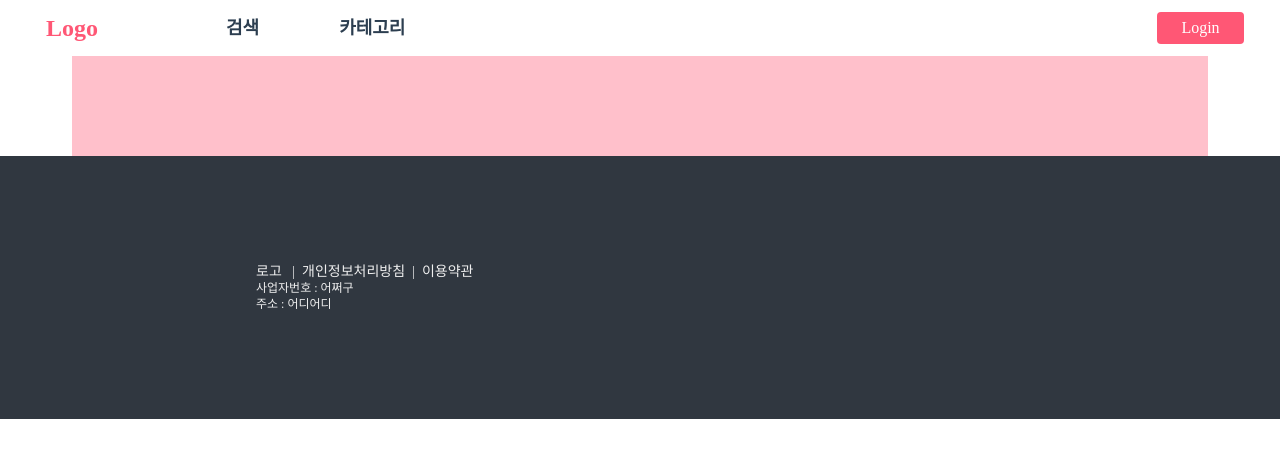
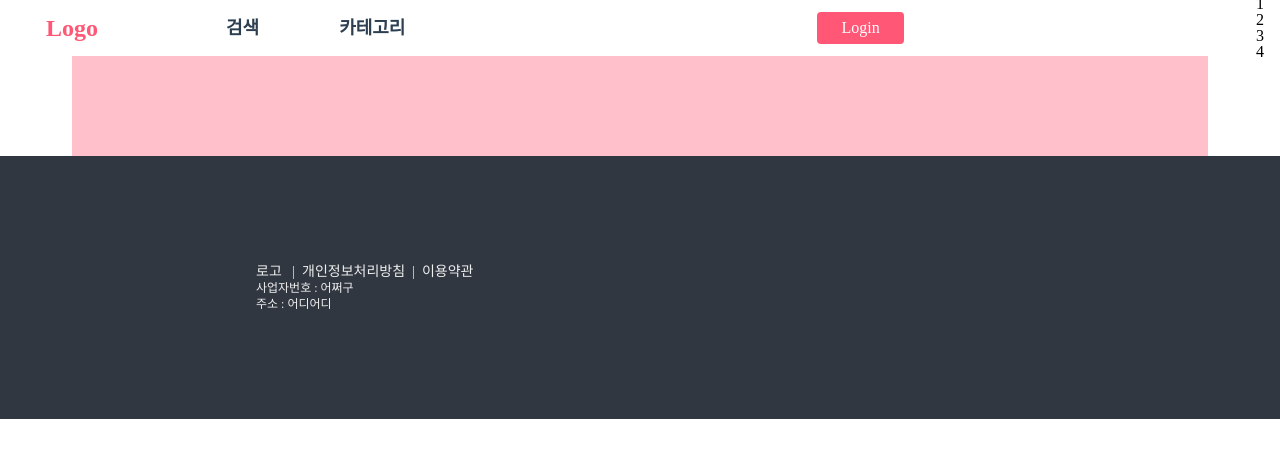
Before and after one commit to rlawldud335/Etjude, a Vue app in the folder FE/: page / in a window 1280 px wide. Shown: the top 458 px of the page. Built offline with nearby package versions, Linux system fonts and the light colour scheme; a web font is replaced by a local one.

Commit message:
feat : update header

```diff
--- a/FE/src/App.vue
+++ b/FE/src/App.vue
@@ -11,6 +11,12 @@
     </div>
     <div>
       <button class="header__login-button">Login</button>
+    </div>
+    <div class="header__categoty--dropdown">
+      <li>1</li>
+      <li>2</li>
+      <li>3</li>
+      <li>4</li>
     </div>
   </nav>
   <router-view />
@@ -95,6 +101,10 @@ nav {
   margin-right: 20px;
 }
 
+.header__category--dropdown {
+  position: absolute;
+}
+
 .footer {
   color: $efefe-gray;
   height: 263px;
```
